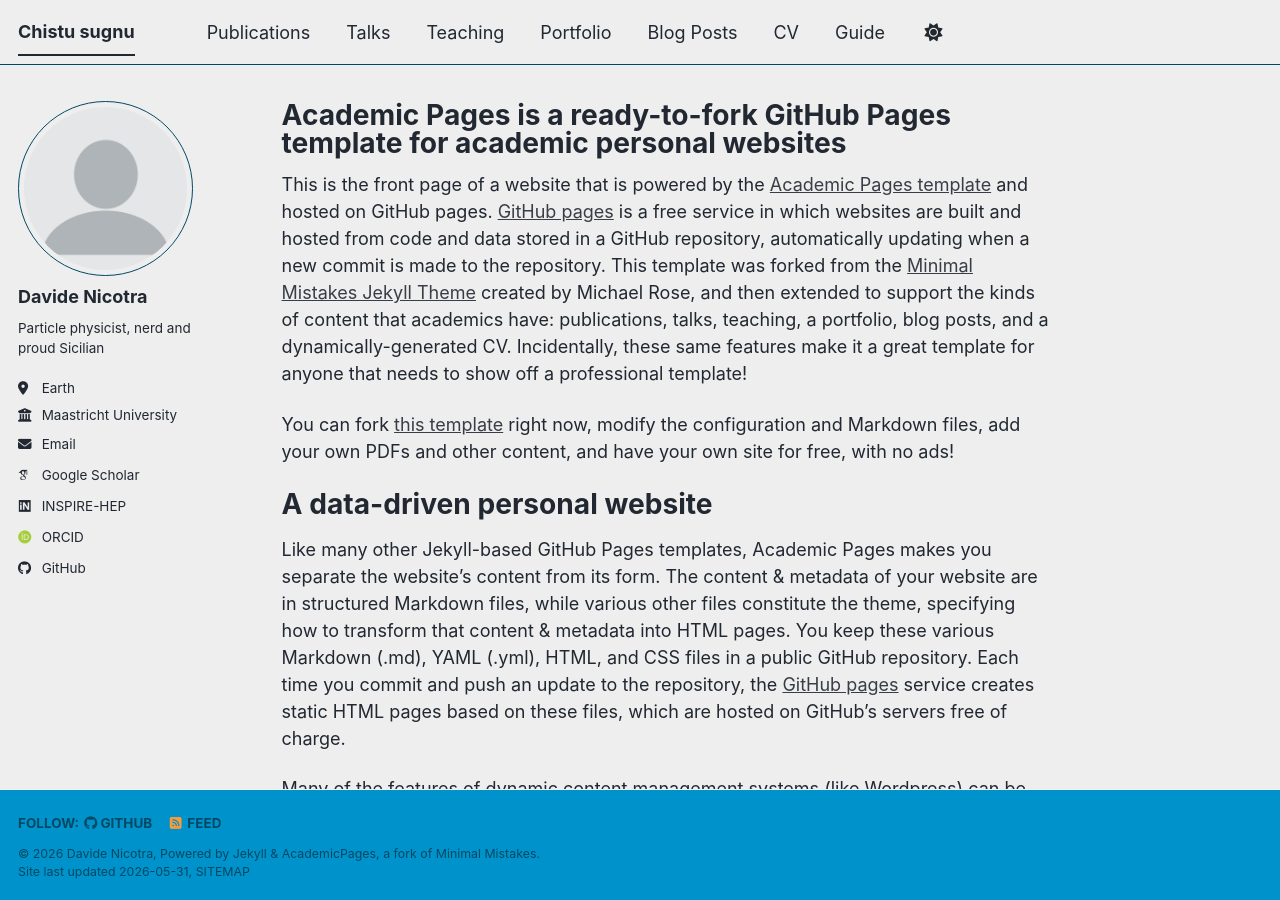
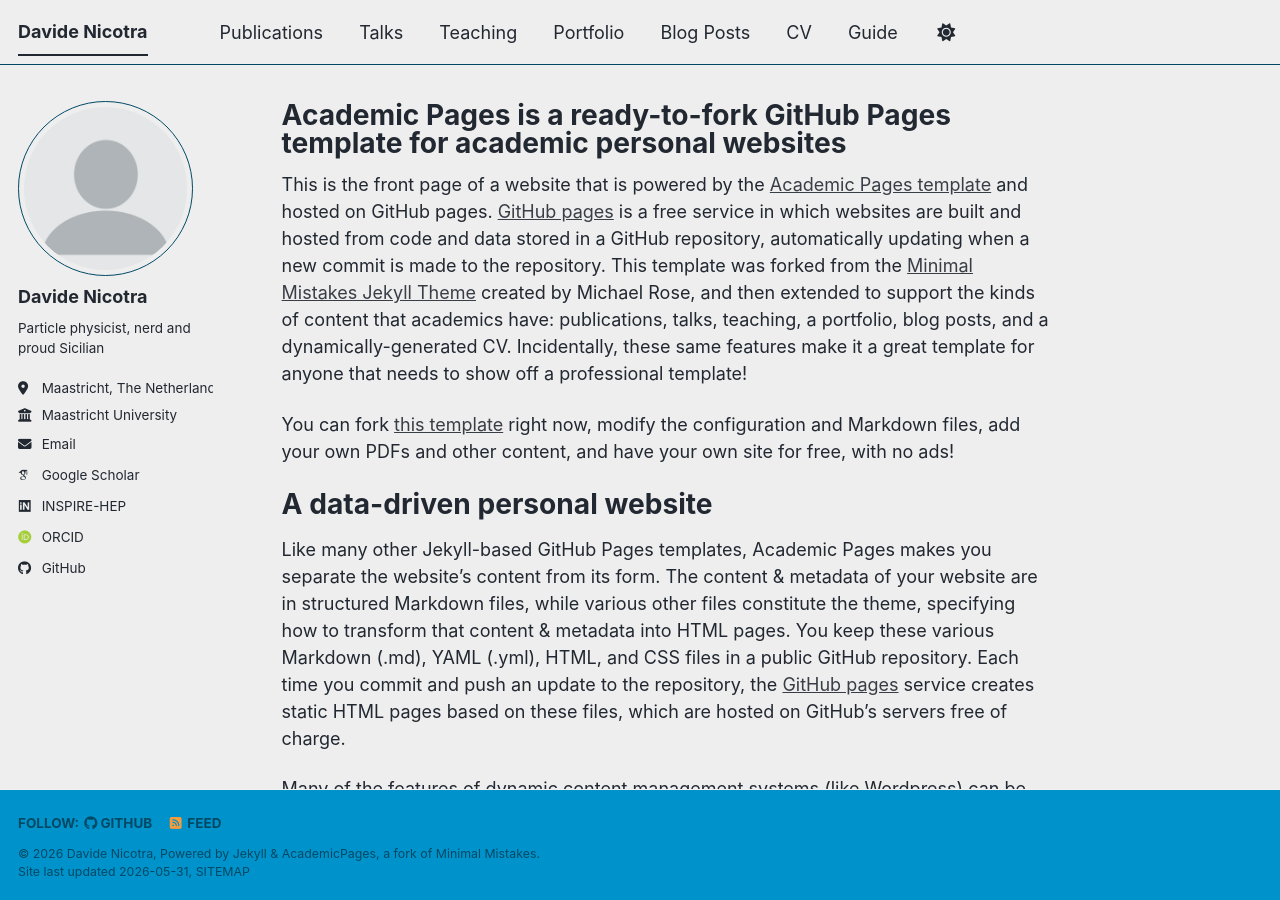
Before and after one commit to dnicotra/dnicotra.github.io, a Jekyll site: the page built from _pages/about.md, in a window 1280 px wide and 900 px high. Built offline with Jekyll 4.4.1, drawn with Linux system fonts in a browser that asks for light colours; some web fonts are replaced; a script bundle is joined from its source files by our own code; library files that are not in the unit come from our copies.

Commit message:
Update _config.yml

```diff
--- a/_config.yml
+++ b/_config.yml
@@ -9,7 +9,7 @@
 # Basic Site Settings
 locale                   : "en-US"
 site_theme               : "air" # The available themes options are "default", "air", "sunrise", "mint", "dirt" and "contrast"
-title                    : "Chistu sugnu"
+title                    : "Davide Nicotra"
 title_separator          : "-"
 name                     : &name "Davide Nicotra"
 description              : &description "Desc"   # Update this with a general description of your site, this is the default if not overridden by a page
@@ -27,7 +27,7 @@ author:
   name             : "Davide Nicotra"
   pronouns         : # example: "she/her"
   bio              : "Particle physicist, nerd and proud Sicilian"
-  location         : "Earth"
+  location         : "Maastricht, The Netherlands"
   employer         : "Maastricht University"
   uri              : # URL
   email            : "nicotra.davide@yahoo.it"
```
